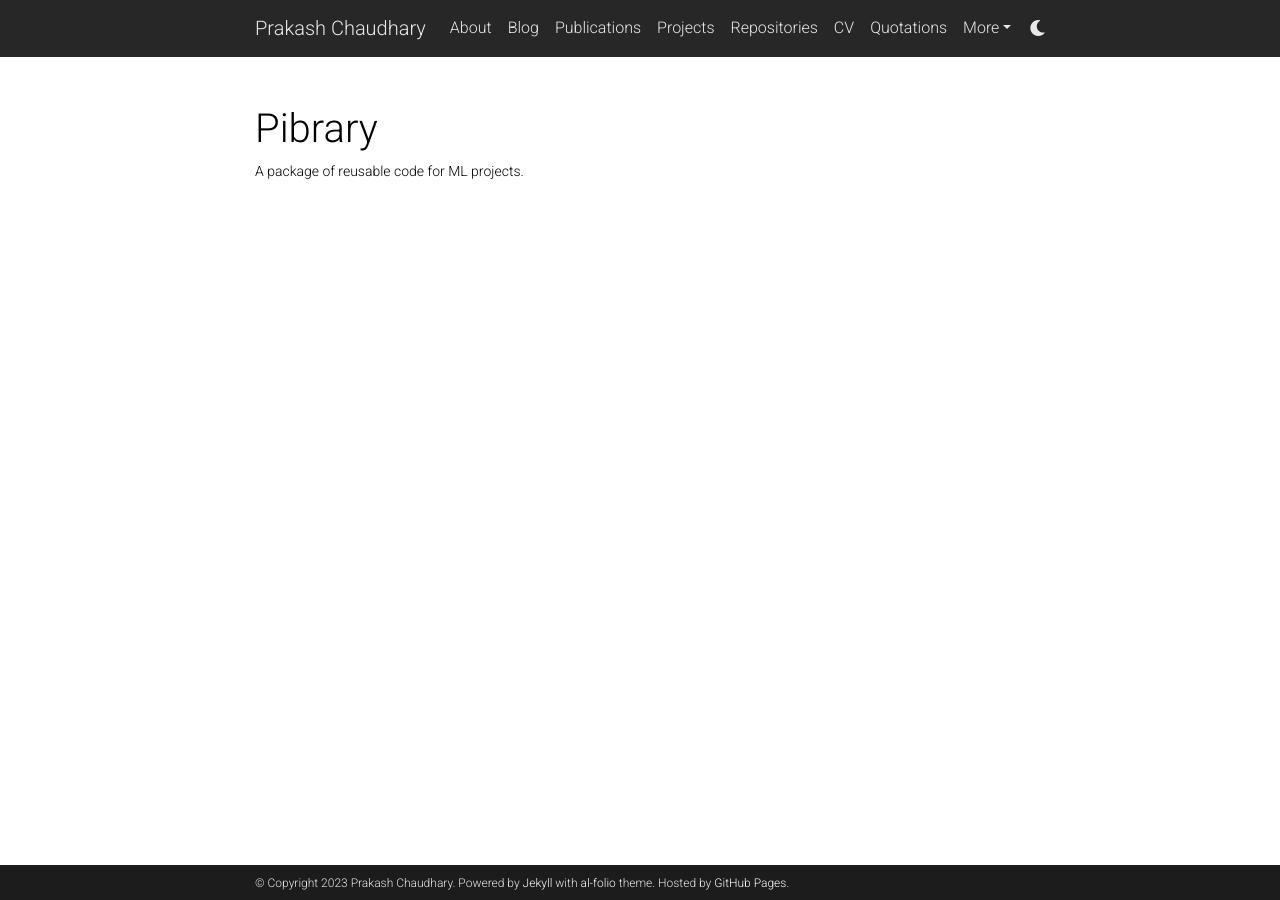
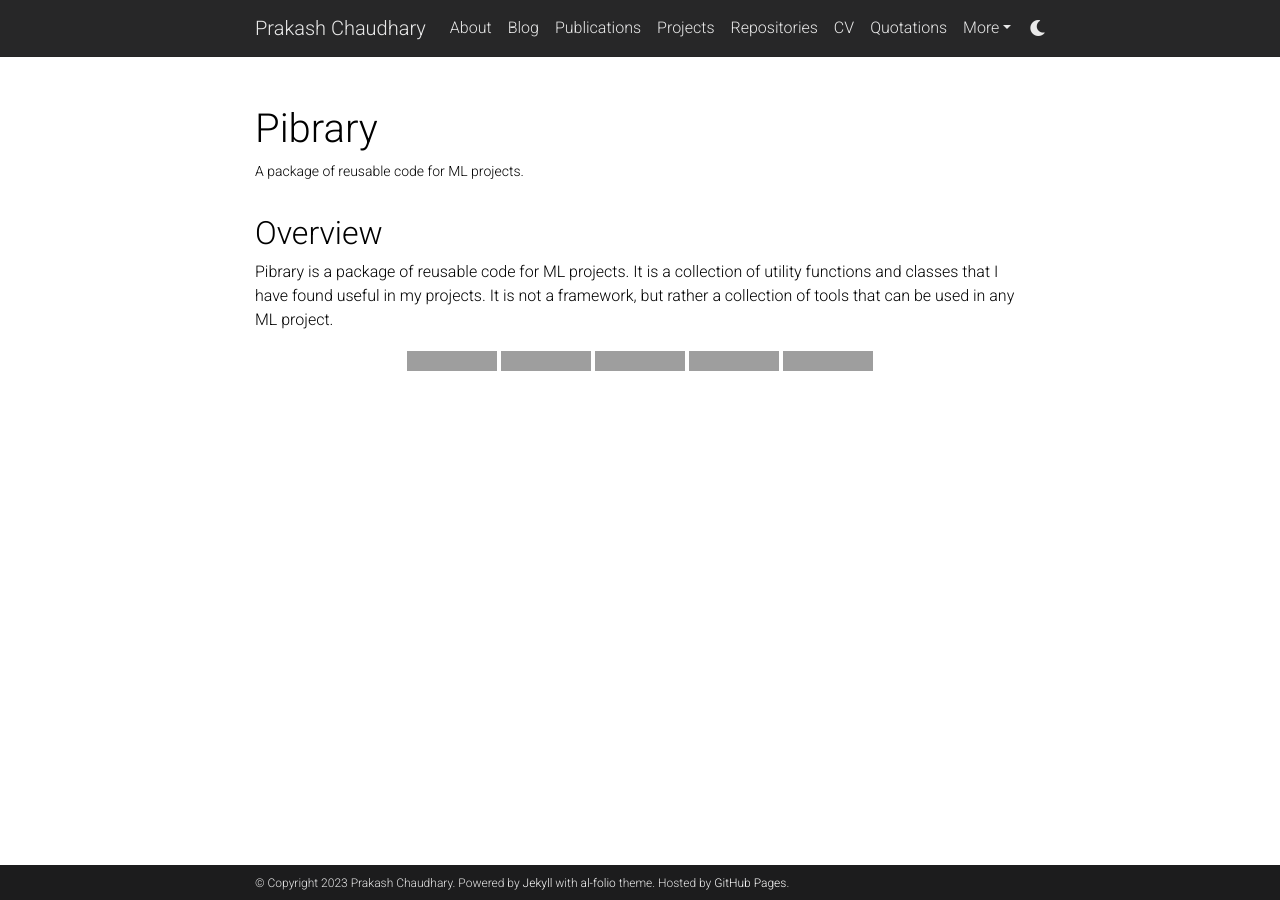
Before and after one commit to connectwithprakash/connectwithprakash.github.io, a Jekyll site: the page built from _projects/pibrary.md, in a window 1280 px wide. Built offline with Jekyll 4.4.1, drawn with Linux system fonts in a browser that asks for light colours; comment, search, counter and statistics services are not loaded; a style sheet for code colours, icons or effects is not loaded; grey boxes are pictures that could not be loaded.

Commit message:
[Feat]: Add overview and status for pibrary.

```diff
--- a/_projects/pibrary.md
+++ b/_projects/pibrary.md
@@ -6,3 +6,24 @@
 importance: 3
 category: fun
 ---
+
+## Overview
+Pibrary is a package of reusable code for ML projects. It is a collection of utility functions and classes that I have found useful in my projects. It is not a framework, but rather a collection of tools that can be used in any ML project.
+
+<p align="center">
+    <a href="https://github.com/connectwithprakash/pibrary/actions?query=workflow%3ATest+event%3Apush+branch%3Amain" target="_blank">
+        <img src="https://github.com/connectwithprakash/pibrary/workflows/Test/badge.svg?event=push&branch=main" alt="Test">
+    </a>
+    <a href='https://pibrary.readthedocs.io/en/latest/?badge=latest'>
+        <img src='https://readthedocs.org/projects/pibrary/badge/?version=latest' alt='Documentation Status' />
+    </a>
+    <a href="https://pypi.org/project/pibrary" target="_blank">
+        <img src="https://img.shields.io/pypi/v/pibrary?color=%2334D058&label=pypi%20package" alt="Package version">
+    </a>
+    <a href="https://pypi.org/project/pibrary" target="_blank">
+        <img src="https://img.shields.io/pypi/pyversions/pibrary.svg?color=%2334D058" alt="Supported Python versions">
+    </a>
+    <a href="https://opensource.org/licenses/MIT" target="_blank">
+        <img src="https://img.shields.io/badge/License-MIT-yellow.svg" alt="License: MIT">
+    </a>
+</p>
```
